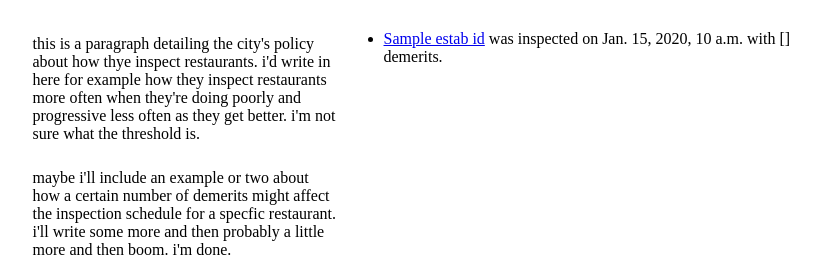
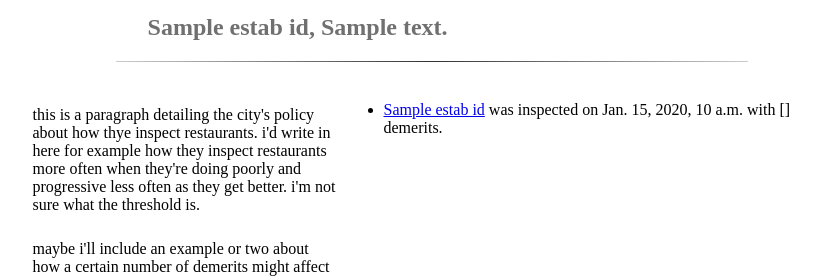
Before and after one commit to sa-express-news/food_estab_inspecs, a Django app: template myproject/insps/templates/insps/estab.html in a window 1280 px wide. Shown: the part 319-596 px from the top of the page, without its empty margins (208-1028 px from the left). Run offline with Django 3.2, Linux system fonts and the light colour scheme; the template is opened without the code that fills it: most values are stand-ins (such as "Sample title", 1, 10 or a date in 2020).

Commit message:
added establishment name to header of estab page

```diff
--- a/myproject/insps/static/insps/css/style.css
+++ b/myproject/insps/static/insps/css/style.css
@@ -65,6 +65,12 @@ hr.style-one {
 
 }
 
-
+#estab_name_header {
+    margin-top: 15px;
+    margin-right: auto;
+    margin-left: auto;
+    width:45%;
+    color:#707070;
+}
 
 /*estab page styles */
--- a/myproject/insps/templates/insps/estab.html
+++ b/myproject/insps/templates/insps/estab.html
@@ -3,13 +3,15 @@
 {% block rest_insp_list %}
 
 <div id="estab_container">
+    <h2 id="estab_name_header">{{ estab.0.estab_id.name }}, {{ estab.0.estab_id.address}}</h2>
+
+    <hr class="style-one">
 
     <div id="inspection_exposi">
         <p class="estab_page_text">this is a paragraph detailing the city's policy about how thye inspect restaurants. i'd write in here for example how they inspect restaurants more often when they're doing poorly and progressive less often as they get better.  i'm not sure what the threshold is.</p>
 
         <p class="estab_page_text">maybe i'll include an example or two about how a certain number of demerits might affect the inspection schedule for a specfic restaurant.  i'll write some more and then probably a little more and then boom. i'm done. </p>
     </div>
-    {% if estab %}
     <div id="estab_summary_list">
         <ul>
             {% for inspection in estab %}
@@ -19,7 +21,6 @@
             {% endfor %}
         </ul>
     </div>
-    {% endif %}
     <div class="clear_floats"></div>
 
     {% if estab.count > 1 %}
@@ -44,8 +45,6 @@
 
             });
 
-             console.log(json);
-
 
             $(function () {
                 $('#estab_chart').highcharts({
@@ -66,10 +65,14 @@
                             text: 'Demerits'
                         }
                     },
+                    tooltip: {
+                        enabled: true
+
+                    },
                     plotOptions: {
                         line: {
                             dataLabels: {
-                                enabled: true
+                                enabled: false
                             },
                             enableMouseTracking: false
                         }
```
Lines whose indentation alone changed are shown as unchanged.
